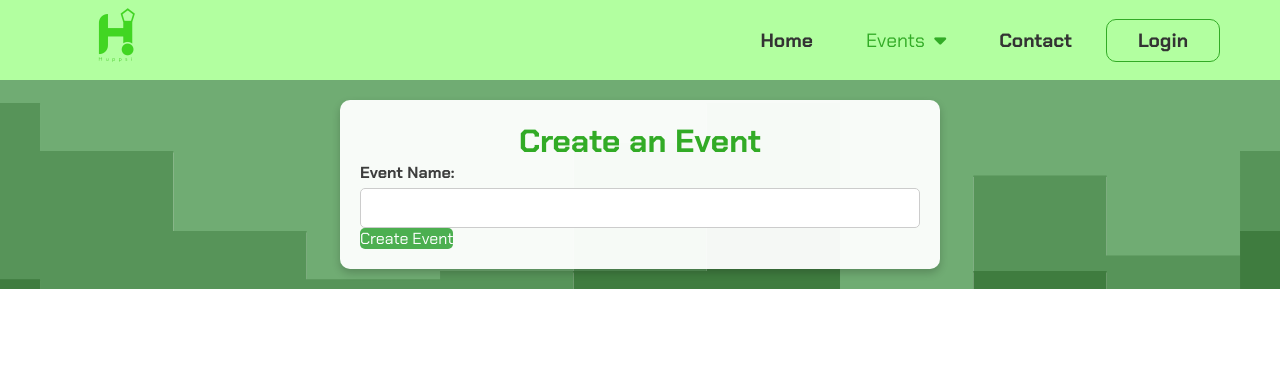
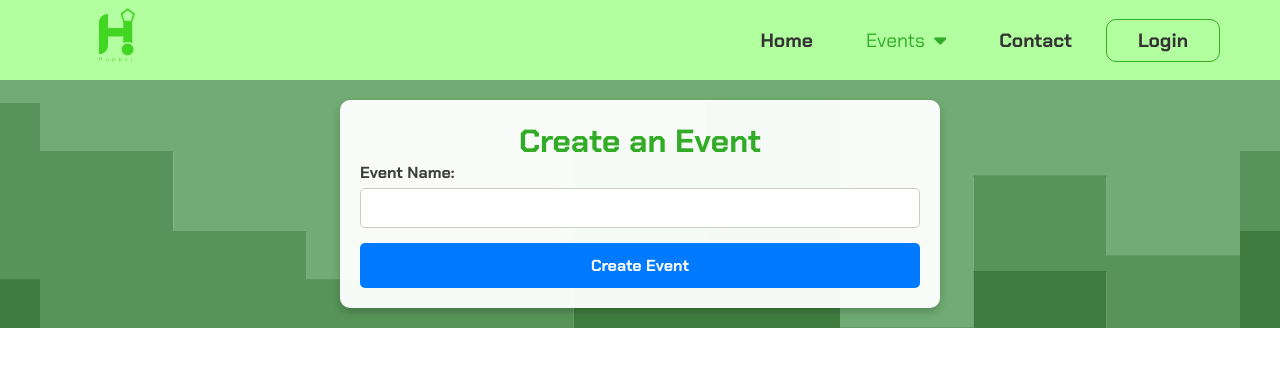
Before and after one commit to SophieCodes1910/ClientProject, a React (Vite) app: page /events/create-events in a window 1280 px wide. Shown: the top 366 px of the page. Built offline with nearby package versions, Linux system fonts and the light colour scheme.

Commit message:
css fixing

```diff
--- a/src/pages/CreateEvents/createEvents.css
+++ b/src/pages/CreateEvents/createEvents.css
@@ -38,6 +38,47 @@ html, body {
     z-index: 10;
 }
 
+.event-form {
+    display: flex;
+    flex-direction: column;
+}
+
+.event-form_top {
+    display: flex;
+    flex-direction: column;
+    margin-bottom: 15px;
+}
+
+.event-form_top label {
+    margin-bottom: 5px;
+    font-weight: bold;
+}
+
+.event-form_top input {
+    width: 100%;
+    padding: 10px;
+    border-radius: 5px;
+    border: 1px solid #ccc;
+    box-sizing: border-box;
+}
+
+.create-event {
+    width: 100%;
+    padding: 12px;
+    font-size: 16px;
+    font-weight: bold;
+    color: #fff;
+    background-color: #007bff;
+    border: none;
+    border-radius: 5px;
+    cursor: pointer;
+    box-sizing: border-box;
+}
+
+.create-event:hover {
+    background-color: #0056b3;
+}
+
 @media screen and (max-width: 600px) {
     .create-events-container {
         padding: 10px;
@@ -46,4 +87,11 @@ html, body {
         padding: 15px;
         max-width: 90%; /* Adjust width for smaller screens */
     }
+    .event-form_top input {
+        padding: 8px; /* Smaller padding for smaller screens */
+    }
+    .create-event {
+        padding: 10px; /* Smaller padding for button */
+        font-size: 14px; /* Slightly smaller text for button */
+    }
 }
```
